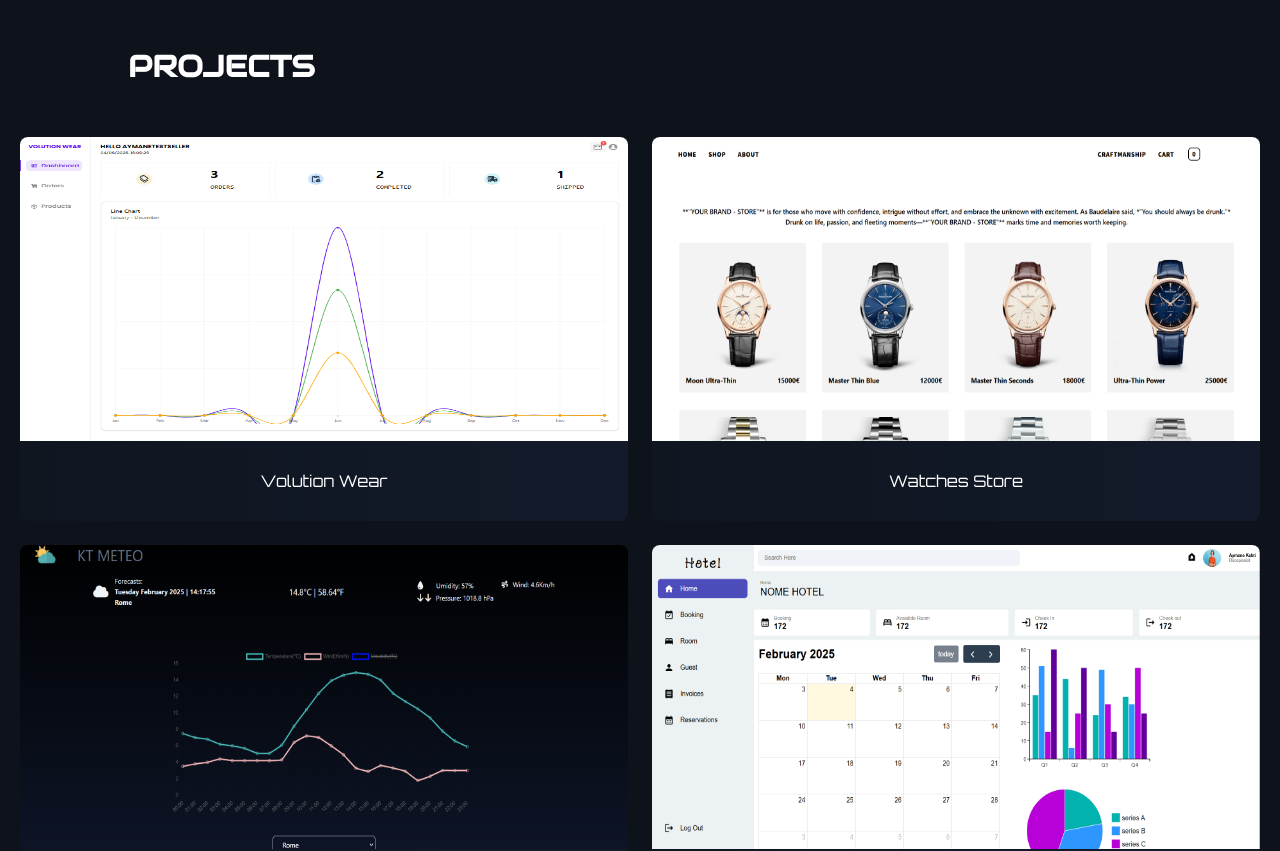
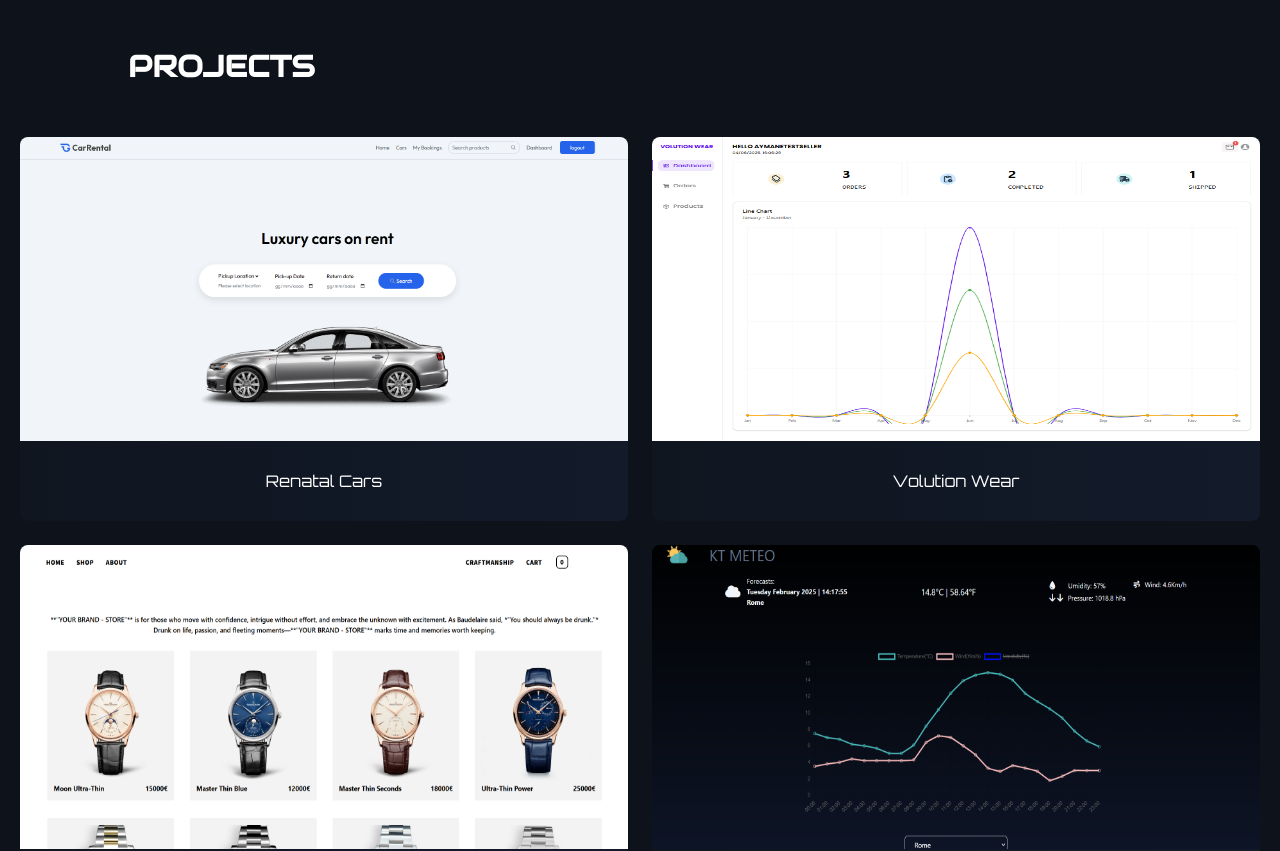
Before and after one commit to aymaneKT/Portfolio, a React (Vite) app: page / in a window 1280 px wide. Shown: the part 1480-2331 px from the top of the page. Built offline with nearby package versions, Linux system fonts and the light colour scheme; no server answers.

Commit message:
added new project

```diff
--- a/src/Components/Model.tsx
+++ b/src/Components/Model.tsx
@@ -50,7 +50,7 @@ export default function Model () {
       interactivity: {
         events: {
           onClick: {
-            enable: true,
+            enable: false,
             mode: "push",
           },
           onHover: {
@@ -63,7 +63,7 @@ export default function Model () {
             quantity: 4,
           },
           repulse: {
-            distance: 200,
+            distance: 250,
             duration: 0.4,
           },
         },
--- a/src/Components/ProjectsArray.tsx
+++ b/src/Components/ProjectsArray.tsx
@@ -6,10 +6,16 @@ import luxuryWatches from "../Images/WatchesStore.png";
 import Twixio from "../Images/Twixio2.png";
 import volutionWear from "../Images/VolutionWear.png";
 import myrecipe from "../Images/myrecipe.png";
+import rentalCars from "../Images/home.png";
 export const ProjectArray = [
   {
+    name: "Renatal Cars",
+    link: "https://github.com/aymaneKT/volutionWear",
+    image: rentalCars,
+  },
+  {
     name: "Volution Wear",
-    link: "https://github.com/aymaneKT/volutionWear",
+    link: "https://github.com/aymaneKT/CarRental",
     image: volutionWear,
   },
   {
```
Also changed, not shown: src/Images/home.png (added).
